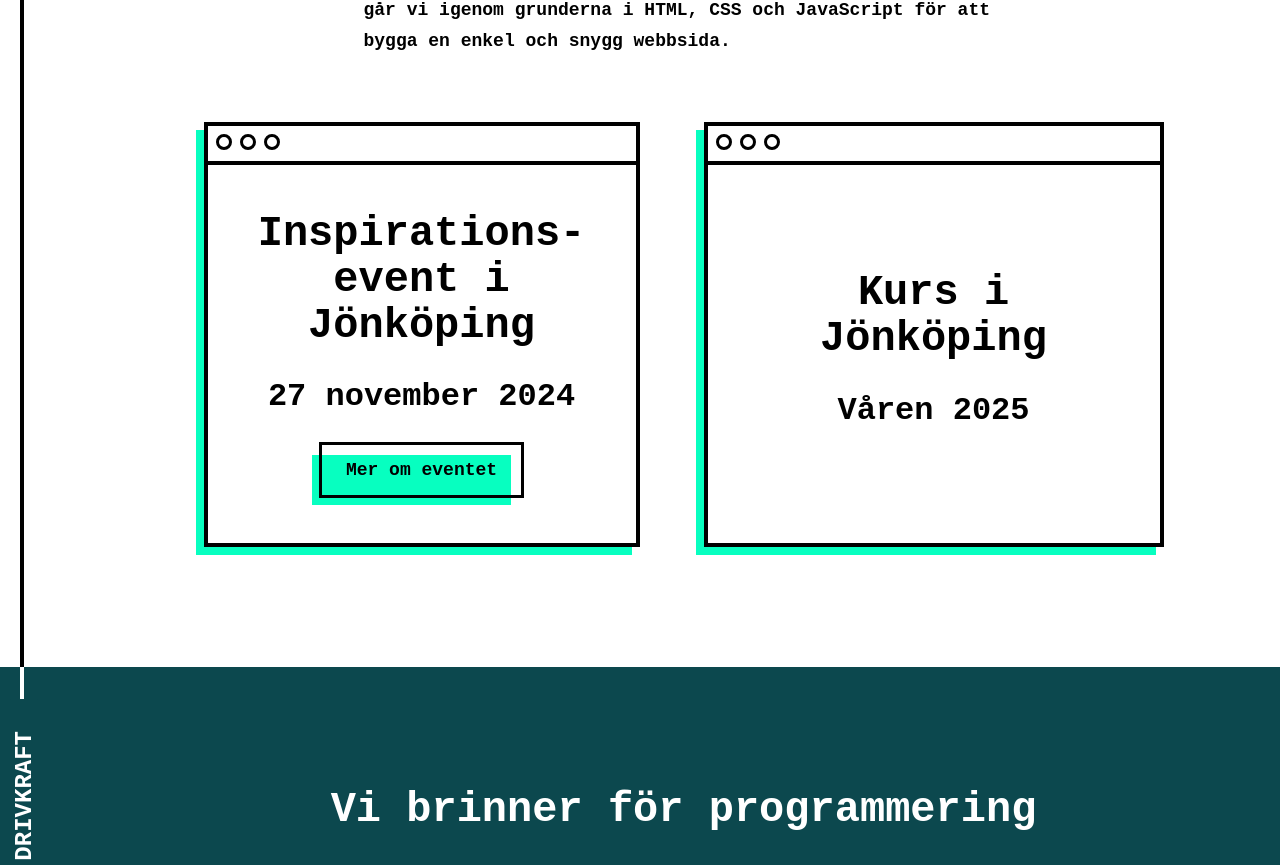
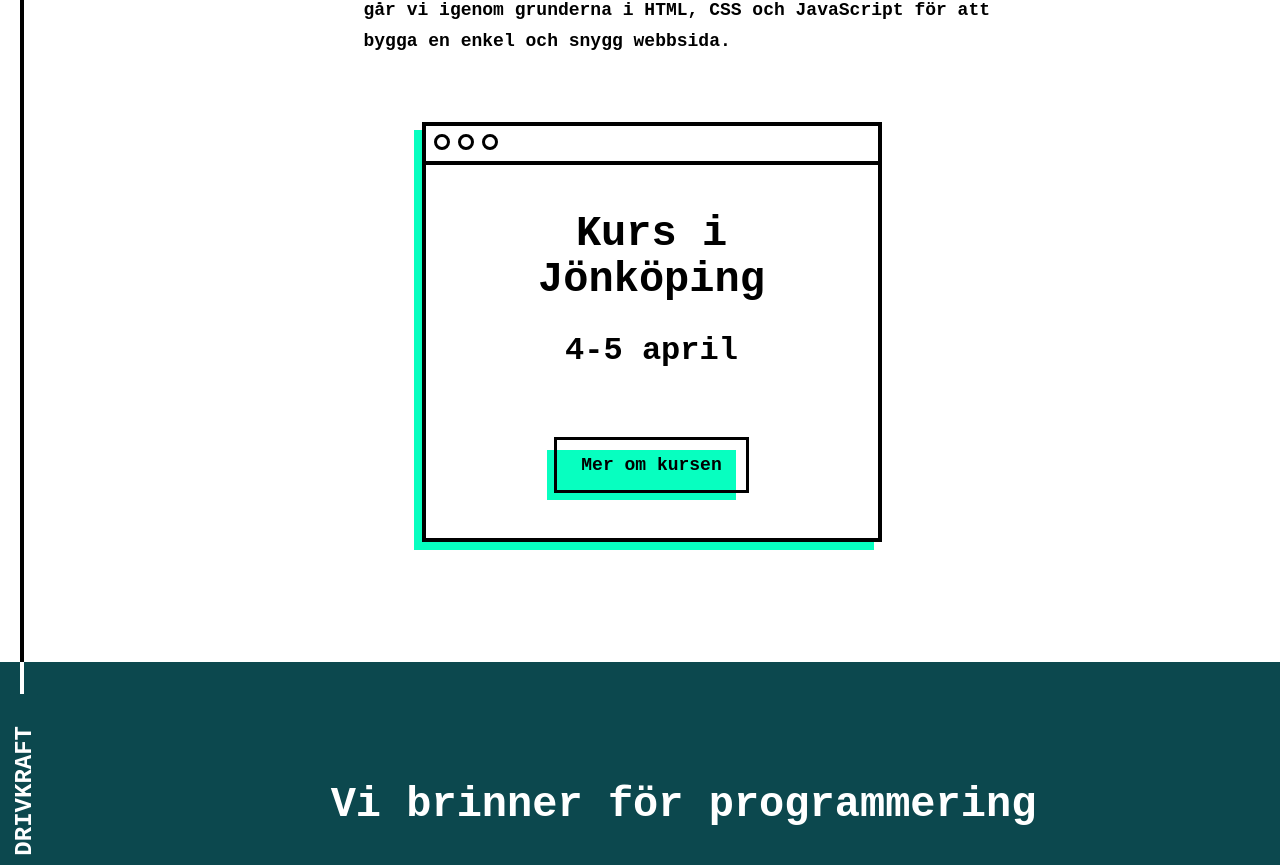
Before and after one commit to hellogirlse/hello-girl, a Next.js app: page / in a window 1280 px wide. Shown: the part 1159-2024 px from the top of the page. Built offline with nearby package versions, Linux system fonts and the light colour scheme; a web font is replaced by a local one.

Commit message:
Update event card

```diff
--- a/components/eventSection/event.tsx
+++ b/components/eventSection/event.tsx
@@ -29,17 +29,10 @@ function EventSection(props) {
                     </div>
 
                     <EventCard
-                        title="Inspirations-event i Jönköping"
-                        date="27 november 2024"
-                        link="https://l.messenger.com/l.php?u=https%3A%2F%2Finspirationskvall-med-hello-girl.confetti.events%2F&h=AT2sTchyJzzXE5fkk7WiY3YO7P93849d8AXCbj_TggsmqRBh3X6TaT765rxRvU56hua_NBa6G_xTMGiLwtHAkvxPred-3emniyZabDnvRhyGA6YBYtbyfj3sze_T3wCHzPahnS7V"
-                        label="Mer om eventet"
-                    />
-
-                    <EventCard
                         title="Kurs i Jönköping"
-                        date="Våren 2025"
-                        link={null}
-                        label={null}
+                        date="4-5 april"
+                        link="https://hello-girl-workshop-2025.confetti.events/"
+                        label="Mer om kursen"
                     />
                 </div>
             </div>
```
